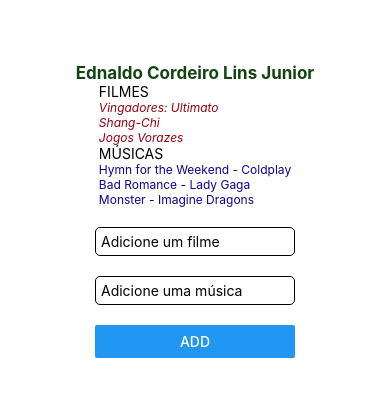
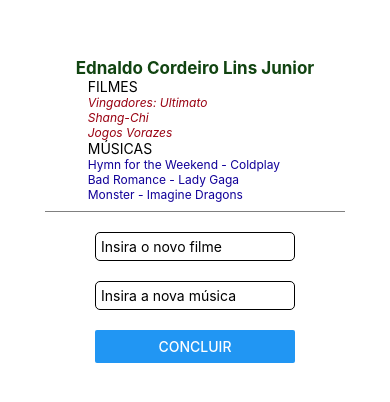
Before and after one commit to ednaldocordeiro/react-1, a React Native app: screen / in a window 390 px wide. Shown: the part 212-614 px from the top of the page. Built offline with nearby package versions, Linux system fonts and the light colour scheme.

Commit message:
questão 3

```diff
--- a/App.js
+++ b/App.js
@@ -4,8 +4,8 @@ import React, { useState } from 'react';
 
 export default function App() {
 
-  const [newMovie, setNewMovie] = useState('');
-  const [newMusic, setNewMusic] = useState('');
+  const [newMovieName, setNewMovieName] = useState('');
+  const [newMusicName, setNewMusicName] = useState('');
 
   return (
     <View style={styles.container}>
@@ -14,7 +14,7 @@ export default function App() {
         <Text style={styles.name}>Ednaldo Cordeiro Lins Junior</Text>
       </View>
 
-      <View>
+      <View style={{width: '55%'}}>
         <View>
           <Text>FILMES</Text>
           <Text style={styles.movies}>Vingadores: Ultimato</Text>
@@ -29,22 +29,24 @@ export default function App() {
         </View>
       </View>
 
+      <View style={{borderBottomWidth: 1, borderBottomColor: 'gray', height: 10, width: 300}}></View>
+
       <View style={styles.inputsContainer}>
         <TextInput
-          placeholder='Adicione um filme'
+          placeholder='Insira o novo filme'
           style={styles.inputs}
-          onChangeText={setNewMovie}
-          value={newMovie}
+          onChangeText={setNewMovieName}
+          value={newMovieName}
         />
         <TextInput
-          placeholder='Adicione uma música'
+          placeholder='Insira a nova música'
           style={styles.inputs}
-          onChangeText={setNewMusic}
-          value={newMusic}
+          onChangeText={setNewMusicName}
+          value={newMusicName}
         />
         <Button
-          onPress={() => alert(`Novo filme: ${newMovie}\nNova música: ${newMusic}`)}
-          title={'ADD'}
+          onPress={() => alert(`Novo filme: ${newMovieName}\nNova música: ${newMusicName}`)}
+          title={'CONCLUIR'}
         />
       </View>
     </View>
@@ -59,6 +61,7 @@ const styles = StyleSheet.create({
     justifyContent: 'center',
   },
   name: {
+    width: '100%',
     fontWeight: 'bold',
     color: '#141',
     fontSize: 17,
```
